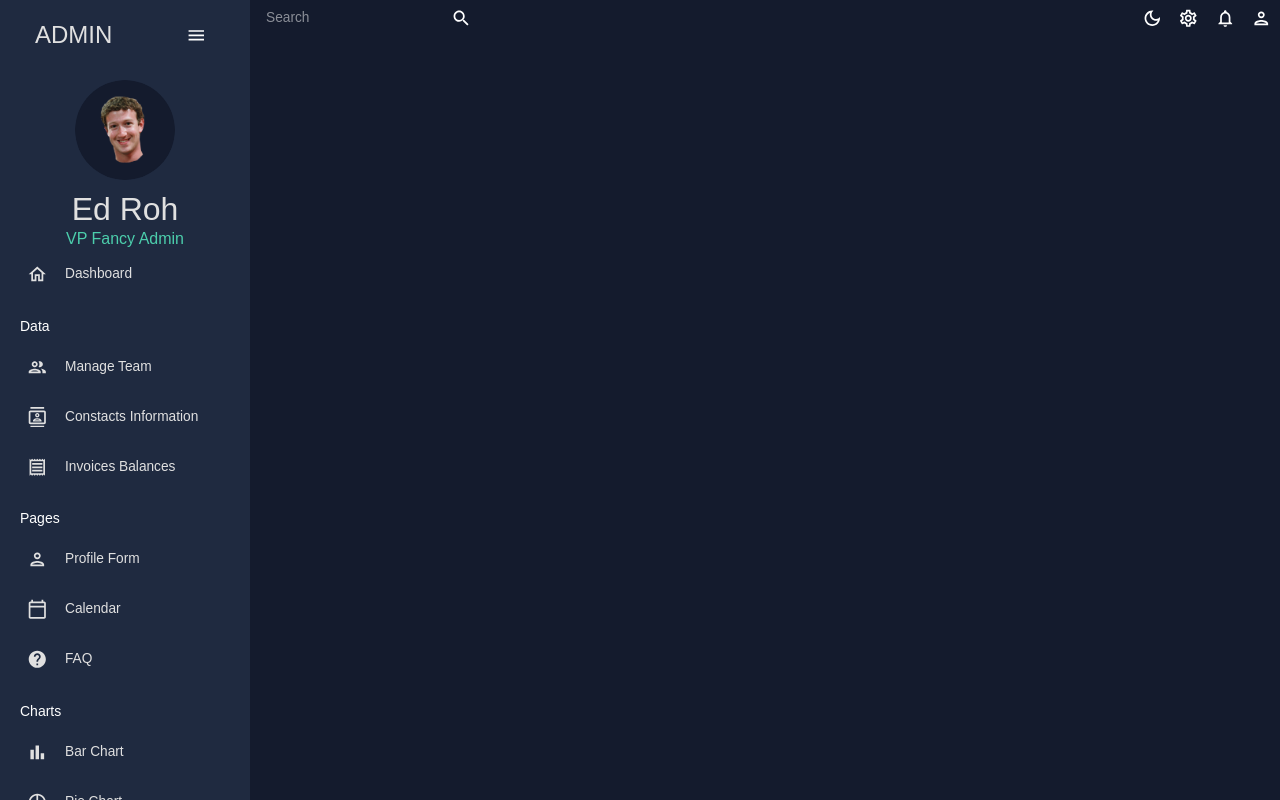
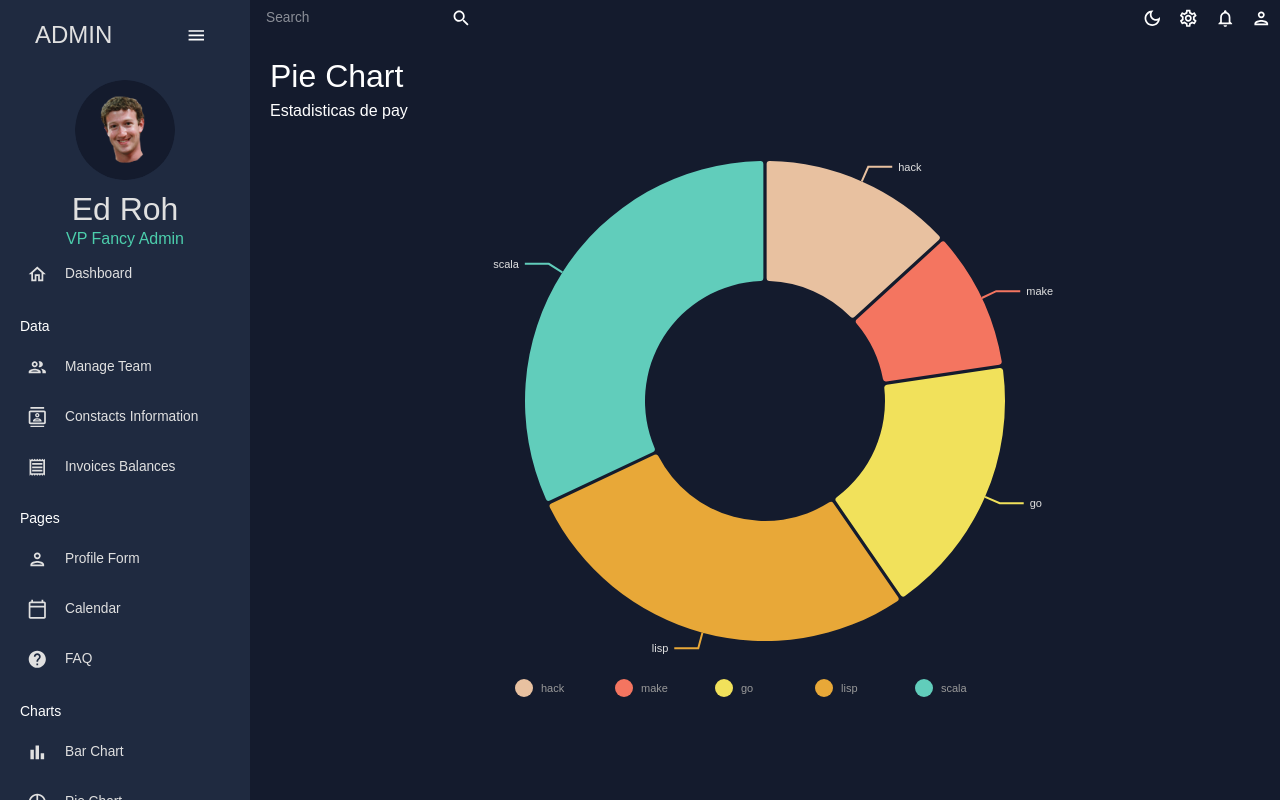
Before and after one commit to Luisicho/SistemaPuraySanta, a React (Create React App) app: page /pie in a window 1280 px wide. Built offline with nearby package versions, Linux system fonts and the light colour scheme.

Commit message:
Se creo pie Chart

```diff
--- a/src/App.js
+++ b/src/App.js
@@ -12,6 +12,7 @@
 import Calendar from "./scenes/calendar"
 import FAQ from "./scenes/faq"
 import Bar from "./scenes/bar"
+import Pie from "./scenes/pie"
 // import Line from "./scenes/line"
 // import Geography from "./scenes/geography"
 
@@ -35,7 +36,7 @@
               <Route path ="/calendar" element={<Calendar/>} />
               <Route path ="/faq" element={<FAQ/>} />
               <Route path ="/bar" element={<Bar/>} />
-              {/* <Route path ="/pie" element={<Pie/>} /> */}
+              <Route path ="/pie" element={<Pie/>} />
               {/* <Route path ="/line" element={<Line/>} /> */}
               {/* <Route path ="/geography" element={<Geography/>} /> */}
             </Routes>
--- /dev/null
+++ b/src/scenes/components/PieChart.jsx
@@ -0,0 +1,109 @@
+import { ResponsivePie } from "@nivo/pie";
+import { tokens } from "../../theme";
+import { useTheme } from "@mui/material";
+import { mockPieData as data } from "../../data/mockData";
+
+const PieChart = () => {
+  const theme = useTheme();
+  const colors = tokens(theme.palette.mode);
+  return (
+    <ResponsivePie
+      data={data}
+      theme={{
+        axis: {
+          domain: {
+            line: {
+              stroke: colors.grey[100],
+            },
+          },
+          legend: {
+            text: {
+              fill: colors.grey[100],
+            },
+          },
+          ticks: {
+            line: {
+              stroke: colors.grey[100],
+              strokeWidth: 1,
+            },
+            text: {
+              fill: colors.grey[100],
+            },
+          },
+        },
+        legends: {
+          text: {
+            fill: colors.grey[100],
+          },
+        },
+      }}
+      margin={{ top: 40, right: 80, bottom: 80, left: 80 }}
+      innerRadius={0.5}
+      padAngle={0.7}
+      cornerRadius={3}
+      activeOuterRadiusOffset={8}
+      borderColor={{
+        from: "color",
+        modifiers: [["darker", 0.2]],
+      }}
+      arcLinkLabelsSkipAngle={10}
+      arcLinkLabelsTextColor={colors.grey[100]}
+      arcLinkLabelsThickness={2}
+      arcLinkLabelsColor={{ from: "color" }}
+      enableArcLabels={false}
+      arcLabelsRadiusOffset={0.4}
+      arcLabelsSkipAngle={7}
+      arcLabelsTextColor={{
+        from: "color",
+        modifiers: [["darker", 2]],
+      }}
+      defs={[
+        {
+          id: "dots",
+          type: "patternDots",
+          background: "inherit",
+          color: "rgba(255, 255, 255, 0.3)",
+          size: 4,
+          padding: 1,
+          stagger: true,
+        },
+        {
+          id: "lines",
+          type: "patternLines",
+          background: "inherit",
+          color: "rgba(255, 255, 255, 0.3)",
+          rotation: -45,
+          lineWidth: 6,
+          spacing: 10,
+        },
+      ]}
+      legends={[
+        {
+          anchor: "bottom",
+          direction: "row",
+          justify: false,
+          translateX: 0,
+          translateY: 56,
+          itemsSpacing: 0,
+          itemWidth: 100,
+          itemHeight: 18,
+          itemTextColor: "#999",
+          itemDirection: "left-to-right",
+          itemOpacity: 1,
+          symbolSize: 18,
+          symbolShape: "circle",
+          effects: [
+            {
+              on: "hover",
+              style: {
+                itemTextColor: "#000",
+              },
+            },
+          ],
+        },
+      ]}
+    />
+  );
+};
+
+export default PieChart;
--- /dev/null
+++ b/src/scenes/pie/index.jsx
@@ -0,0 +1,16 @@
+import { Box } from "@mui/material";
+import Header from "../components/Header";
+import PieChart from "../components/PieChart";
+
+const Pie = () => {
+  return (
+    <Box sx={{ m: "20px" }}>
+      <Header title="Pie Chart" subtitle="Estadisticas de pay" />
+      <Box sx={{ height: "75vh" }}>
+        <PieChart />
+      </Box>
+    </Box>
+  );
+};
+
+export default Pie;
```
